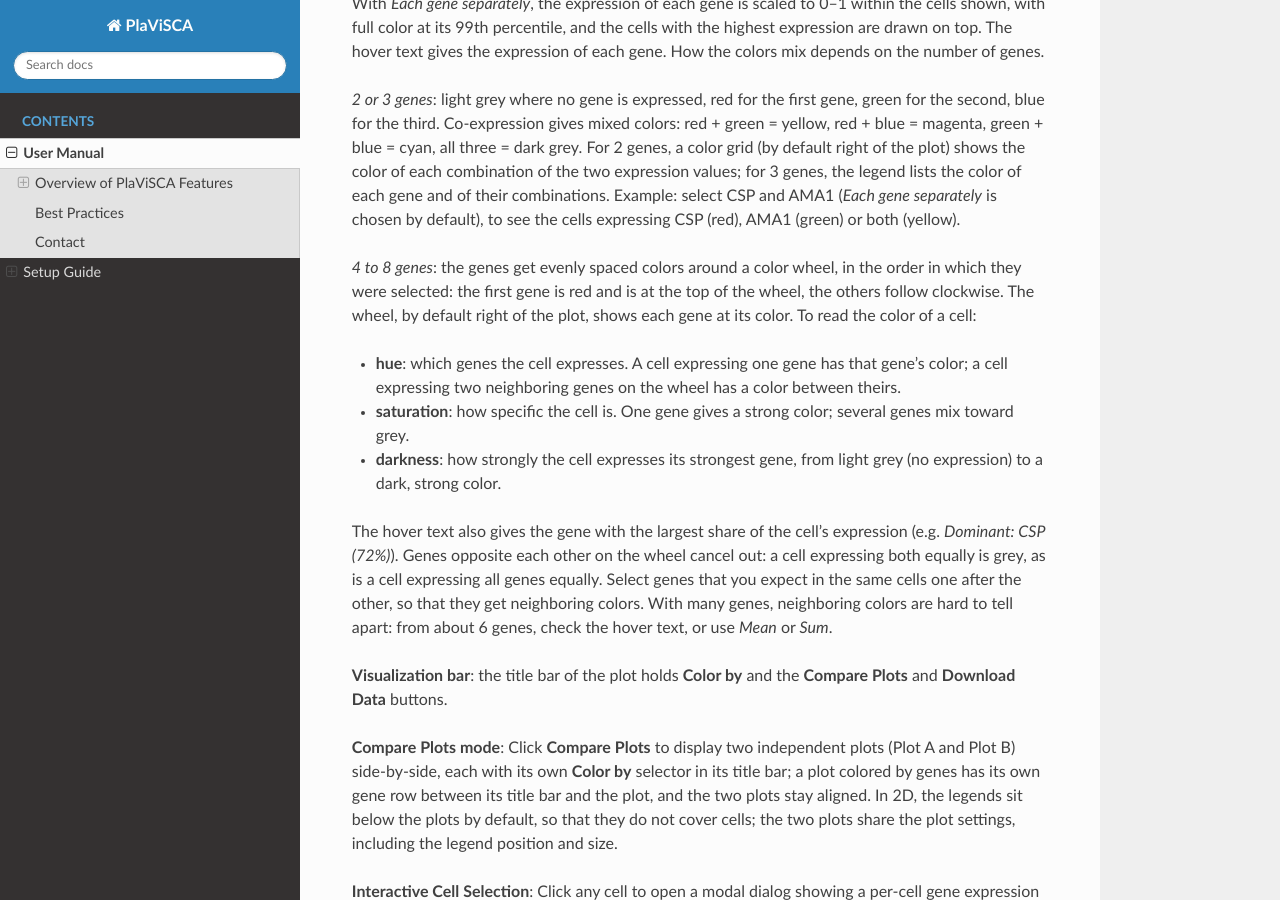
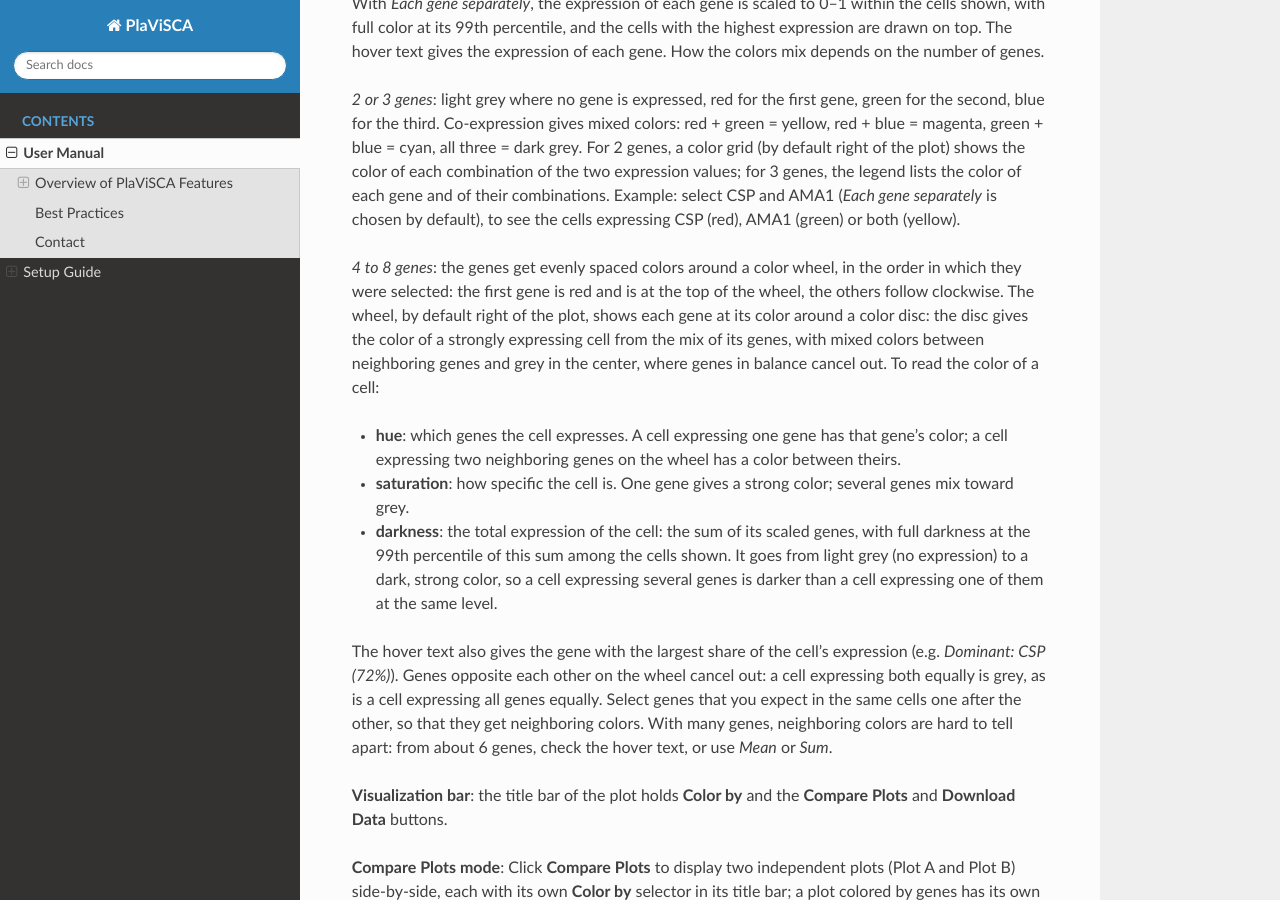
Before and after one commit to baia-ipc/PlaViSCA-app, a Sphinx documentation site: the page built from manual/docs/source/user_manual.md, in a window 1280 px wide and 900 px high, scrolled down 3939 px. Built offline with Sphinx 7.4.7 and the Read the Docs theme 3.1.0, drawn with Linux system fonts in a browser that asks for light colours.

Commit message:
Manual: colour disc and darkness by total expression

```diff
--- a/manual/docs/source/user_manual.md
+++ b/manual/docs/source/user_manual.md
@@ -89,11 +89,11 @@ With *Each gene separately*, the expression of each gene is scaled to 0–1 with
 
 *2 or 3 genes*: light grey where no gene is expressed, red for the first gene, green for the second, blue for the third. Co-expression gives mixed colors: red + green = yellow, red + blue = magenta, green + blue = cyan, all three = dark grey. For 2 genes, a color grid (by default right of the plot) shows the color of each combination of the two expression values; for 3 genes, the legend lists the color of each gene and of their combinations. Example: select CSP and AMA1 (*Each gene separately* is chosen by default), to see the cells expressing CSP (red), AMA1 (green) or both (yellow).
 
-*4 to 8 genes*: the genes get evenly spaced colors around a color wheel, in the order in which they were selected: the first gene is red and is at the top of the wheel, the others follow clockwise. The wheel, by default right of the plot, shows each gene at its color. To read the color of a cell:
+*4 to 8 genes*: the genes get evenly spaced colors around a color wheel, in the order in which they were selected: the first gene is red and is at the top of the wheel, the others follow clockwise. The wheel, by default right of the plot, shows each gene at its color around a color disc: the disc gives the color of a strongly expressing cell from the mix of its genes, with mixed colors between neighboring genes and grey in the center, where genes in balance cancel out. To read the color of a cell:
 
 - **hue**: which genes the cell expresses. A cell expressing one gene has that gene's color; a cell expressing two neighboring genes on the wheel has a color between theirs.
 - **saturation**: how specific the cell is. One gene gives a strong color; several genes mix toward grey.
-- **darkness**: how strongly the cell expresses its strongest gene, from light grey (no expression) to a dark, strong color.
+- **darkness**: the total expression of the cell: the sum of its scaled genes, with full darkness at the 99th percentile of this sum among the cells shown. It goes from light grey (no expression) to a dark, strong color, so a cell expressing several genes is darker than a cell expressing one of them at the same level.
 
 The hover text also gives the gene with the largest share of the cell's expression (e.g. *Dominant: CSP (72%)*). Genes opposite each other on the wheel cancel out: a cell expressing both equally is grey, as is a cell expressing all genes equally. Select genes that you expect in the same cells one after the other, so that they get neighboring colors. With many genes, neighboring colors are hard to tell apart: from about 6 genes, check the hover text, or use *Mean* or *Sum*.
 
```
Also changed, not shown: 3 other files.
